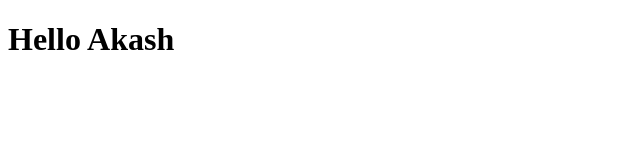
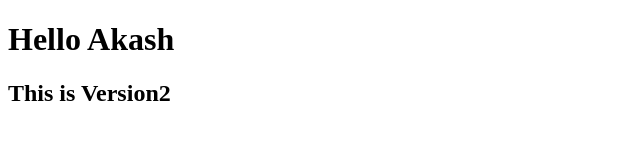
Before and after one commit to Jitakash/SecondProject, a plain HTML site: page index.html in a window 1280 px wide. Shown: the whole page, without its empty margins (0-640 px from the left). Drawn offline with Linux system fonts and the light colour scheme.

Commit message:
Version1

```diff
--- a/index.html
+++ b/index.html
@@ -8,5 +8,6 @@
 </head>
 <body>
     <h1>Hello Akash</h1>
+    <h2>This is Version2</h2>
 </body>
 </html>
```
